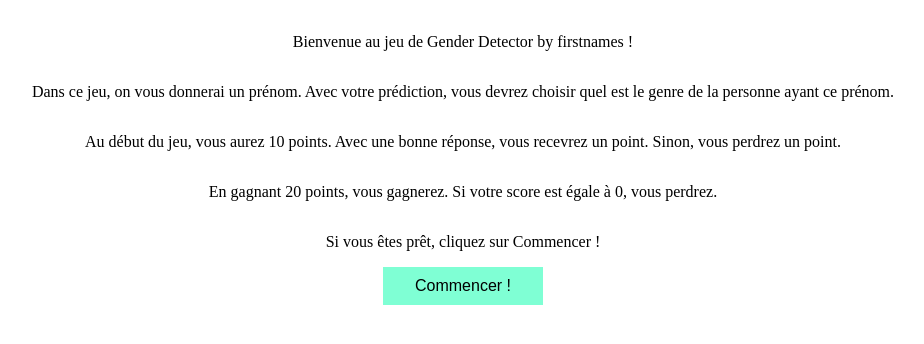
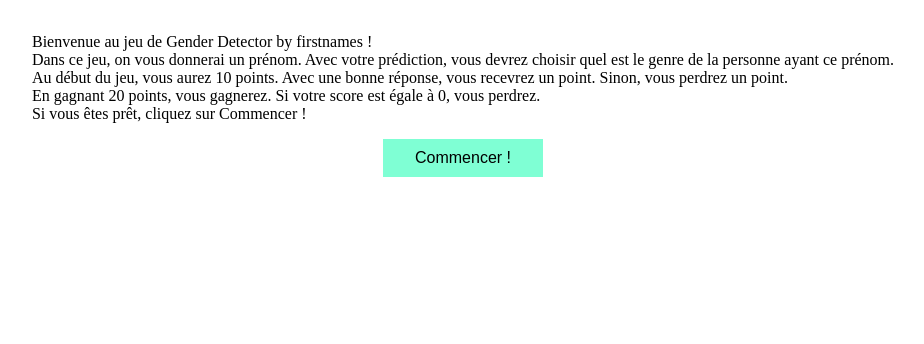
Before and after one commit to anhkhoale1/Gender_Detector, a website: page src/views/home.html in a window 1280 px wide. Shown: the part 58-402 px from the top of the page, without its empty margins (177-1101 px from the left). Drawn offline with Linux system fonts and the light colour scheme.

Commit message:
update UI

```diff
--- a/src/views/home.html
+++ b/src/views/home.html
@@ -26,11 +26,13 @@
 <body>
     <div class="container">
         <h2>Gender Detector</h2>
-        <p> Bienvenue au jeu de Gender Detector by firstnames !</p>
-        <p>Dans ce jeu, on vous donnerai un prénom. Avec votre prédiction, vous devrez choisir quel est le genre de la personne ayant ce prénom.</p>
-        <p>Au début du jeu, vous aurez 10 points. Avec une bonne réponse, vous recevrez un point. Sinon, vous perdrez un point.</p>
-        <p>  En gagnant 20 points, vous gagnerez. Si votre score est égale à 0, vous perdrez.</p>
-        <p>Si vous êtes prêt, cliquez sur Commencer !</p>
+        <p>
+            Bienvenue au jeu de Gender Detector by firstnames !</br>
+            Dans ce jeu, on vous donnerai un prénom. Avec votre prédiction, vous devrez choisir quel est le genre de la personne ayant ce prénom.</br>
+            Au début du jeu, vous aurez 10 points. Avec une bonne réponse, vous recevrez un point. Sinon, vous perdrez un point.</br>
+            En gagnant 20 points, vous gagnerez. Si votre score est égale à 0, vous perdrez.</br>
+            Si vous êtes prêt, cliquez sur Commencer !
+        </p>
         <button id="play">Commencer !</button>
     </div>
 </body>
```
Also changed, not shown: 1 other file.
